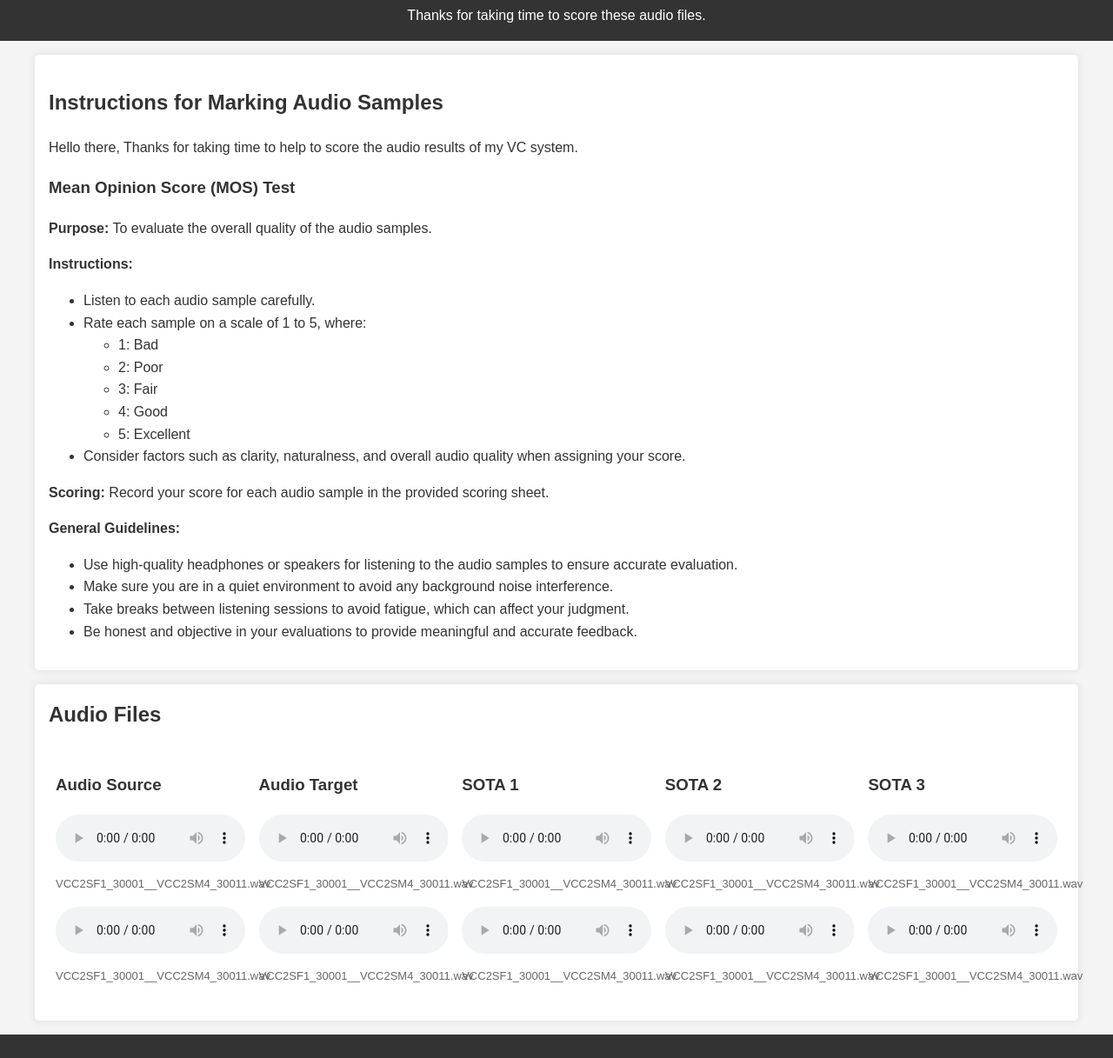
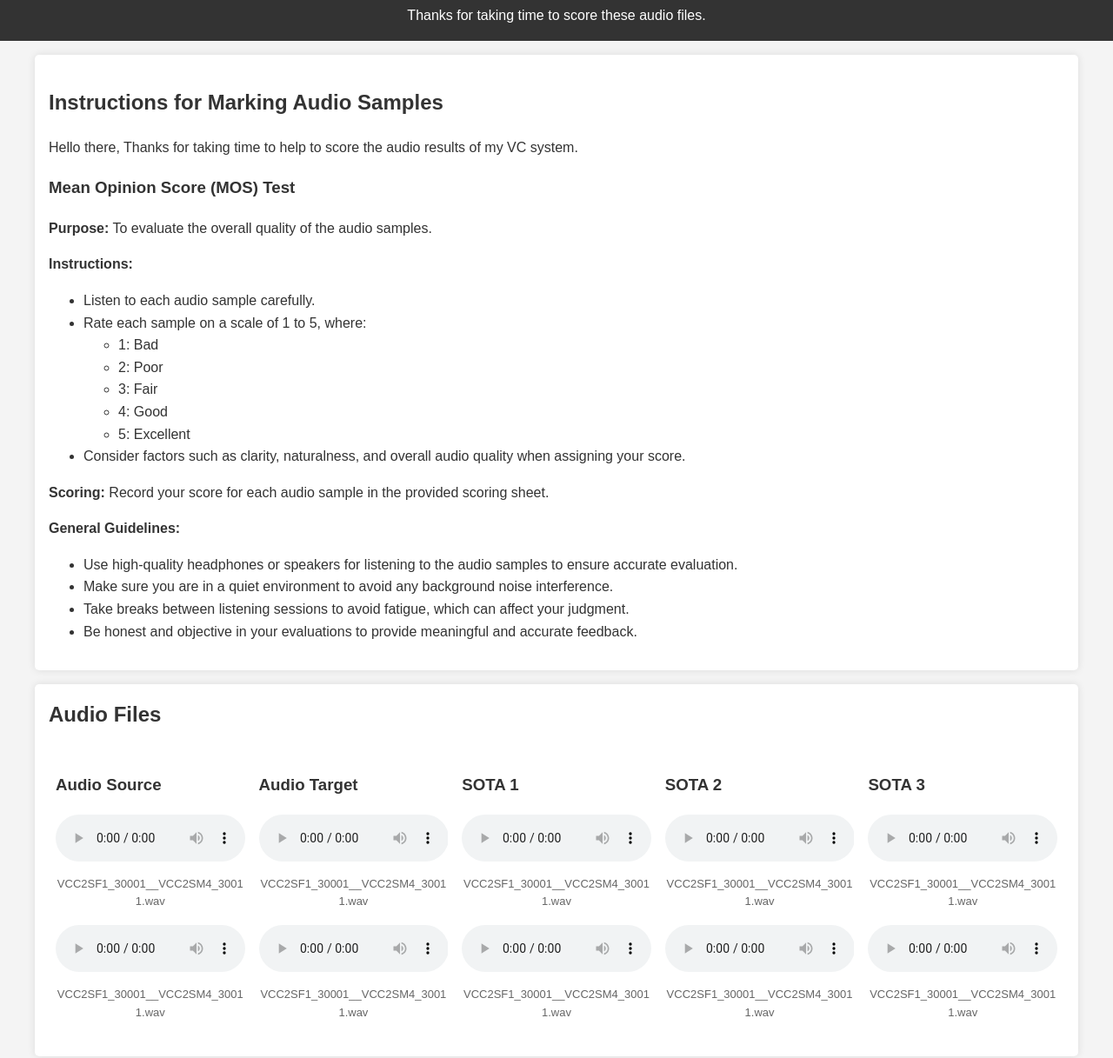
Before and after one commit to TKsavy/Subjective_test, a plain HTML site: page index.html in a window 1280 px wide. Shown: the part 83-1300 px from the top of the page at 87% size. Drawn offline with Linux system fonts and the light colour scheme.

Commit message:
Update styles.css

```diff
--- a/styles.css
+++ b/styles.css
@@ -1,14 +1,8 @@
-html, body {
-    height: 100%;
+body {
+    font-family: Arial, sans-serif;
+    line-height: 1.6;
     margin: 0;
     padding: 0;
-}
-
-body {
-    display: flex;
-    flex-direction: column;
-    font-family: Arial, sans-serif;
-    line-height: 1.6;
     background-color: #f4f4f4;
     color: #333;
 }
@@ -78,6 +72,7 @@ audio + p {
     text-align: center;
     font-size: 0.85rem;
     color: #666;
+    word-wrap: break-word; /* This property ensures long words break to the next line */
 }
 
 footer {
```
